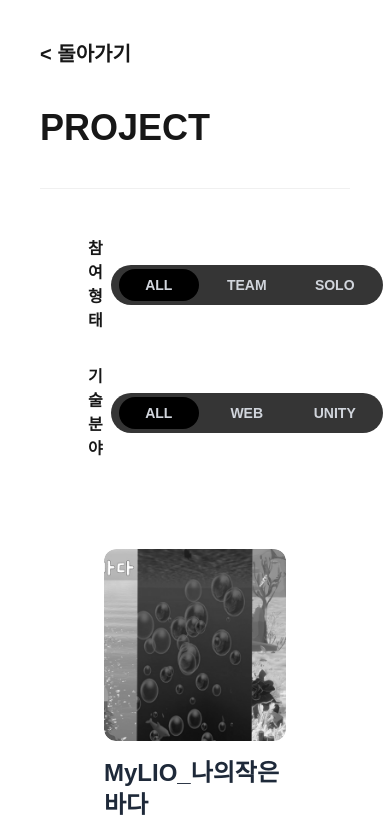
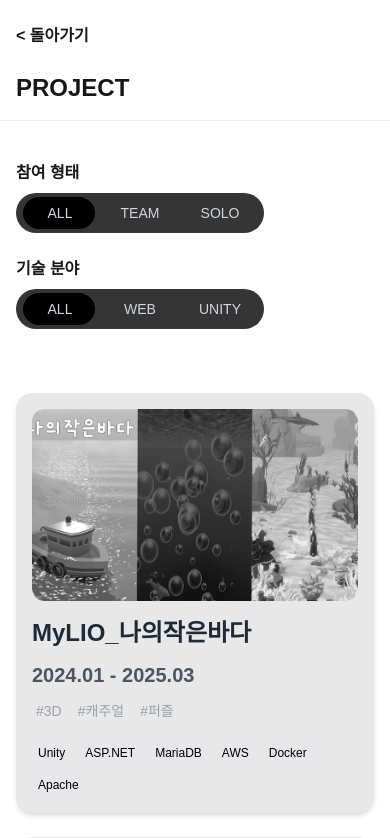
Before and after one commit to Nuuuing/sujin_portfolio, a Next.js app: page /project in a window 390 px wide. Shown: the top 838 px of the page. Built offline with nearby package versions, Linux system fonts and the light colour scheme; a web font is replaced by a local one.

Commit message:
[Feat] 모바일 비율 적용

```diff
--- a/src/app/page.tsx
+++ b/src/app/page.tsx
@@ -58,13 +58,13 @@ export default function Home() {
     };
 
     return (
-        <div className="w-screen h-screen p-12">
+        <div className="w-full min-h-screen px-4 sm:px-8 lg:px-12">
             <Header />
             <div className="mt-[2rem]">
-                <div className="hidden lg:block fixed left-10 w-[200px] mr-8">
+                <div className="hidden lg:block fixed left-4 top-[8rem] w-[200px]">
                     <Menu onMenuClick={handleMenuClick} active={activeSection} />
                 </div>
-                <div className="flex-1 ml-0 lg:ml-[200px] py-6">
+                <div className="w-full flex-1 ml-0 lg:ml-[200px] py-6">
                     <div ref={mainRef} className="mt-[11rem] mb-[14rem]">
                         <MainSplash />
                     </div>
@@ -78,12 +78,12 @@ export default function Home() {
                         <ContactSection />
                     </div>
                 </div>
-                <div className='w-100% mx-20 py-8 border-[#f0f0f0] border-t-1 text-sm'>
+                <div className="w-full px-4 sm:px-8 md:px-20 py-8 border-t border-[#f0f0f0] text-sm text-center">
                     <p>본 페이지는 상업적 목적이 아닌 개인 포트폴리오용으로 제작되었습니다.</p>
                     <p>© 2025 Kim Sujin. All Rights Reserved.</p>
                 </div>
             </div>
             <ScrollToTopButton />
         </div>
-  );
+    );
 }
--- a/src/app/project/detail/[id]/page.tsx
+++ b/src/app/project/detail/[id]/page.tsx
@@ -51,11 +51,11 @@ export default async function ProjectDetail(props: { params: Params }) {
                                 </p>
                             ))}
                         </div>
-                        <div className="flex justify-between items-end mx-1 mt-[1.5rem] mb-[1.5rem]">
-                            <p className='text-4xl font-bold text-[#e9e9e9]'>
+                        <div className="flex flex-col sm:flex-row sm:justify-between sm:items-end gap-2 mx-1 mt-[1.5rem] mb-[1.5rem]">
+                            <p className="text-4xl font-bold text-[#e9e9e9]">
                                 {data?.projName}
                             </p>
-                            <p className="text-3xl">
+                            <p className="text-3xl text-gray-300">
                                 {dayjs(data?.startDate).format('YYYY.MM')} - {data?.endDate ? dayjs(data?.endDate).format('YYYY.MM') : 'ING'}
                             </p>
                         </div>
@@ -102,15 +102,13 @@ export default async function ProjectDetail(props: { params: Params }) {
                         <div className="text-xl mt-[1.5rem]">
                             {data?.projDesc}
                         </div>
-
-                        <div className="mb-[4rem]" />
-                        {data?.projDescDetail &&
-                            (<div className="flex justify-center mb-[4rem]">
-                                <div>
+                        {data?.projDescDetail && (
+                            <div className="flex justify-center mb-[4rem]">
+                                <div className="w-full px-2 sm:px-0">
                                     {data?.imgUrl && (
                                         data.imgUrl.length === 1 ? (
                                             <div className="mb-[3rem] flex justify-center">
-                                                <div className="max-w-[900px] w-full">
+                                                <div className="w-full max-w-[100%] sm:max-w-[900px]">
                                                     <ImageWithFallback
                                                         className="w-full h-auto rounded-3xl"
                                                         src={data.imgUrl[0] || `${prepImg}`}
@@ -122,7 +120,7 @@ export default async function ProjectDetail(props: { params: Params }) {
                                                 </div>
                                             </div>
                                         ) : (
-                                            <div className="grid grid-cols-2 gap-4 mb-[3rem]">
+                                            <div className="grid grid-cols-1 sm:grid-cols-2 gap-4 mb-[3rem]">
                                                 {data.imgUrl.map((url: string, index: number) => (
                                                     <ImageWithFallback
                                                         key={index}
@@ -137,10 +135,8 @@ export default async function ProjectDetail(props: { params: Params }) {
                                             </div>
                                         )
                                     )}
-                                    <div className="items-end mx-[5rem]">
-                                        <p className="text-xl font-bold text-[#72AAFF] mr-[0.7rem]">
-                                            OVERVIEW
-                                        </p>
+                                    <div className="px-0 sm:px-2">
+                                        <p className="text-xl font-bold text-[#72AAFF] mb-2">OVERVIEW</p>
                                         {data.projDescDetail.split('\n').map((paragraph, idx) => (
                                             <p key={idx} className="leading-relaxed">
                                                 {parseContent(paragraph)}
@@ -148,12 +144,12 @@ export default async function ProjectDetail(props: { params: Params }) {
                                         ))}
                                     </div>
                                 </div>
-                            </div>)}
-
+                            </div>
+                        )}
                         <div className="flex flex-col items-center">
                             {data?.roles && (
                                 <div className="w-full max-w-[1200px] mx-[3rem]">
-                                    <p className="text-2xl font-bold text-[#FFFFFF] mb-4"> [ 담당 부분 ] </p>
+                                    <p className="text-2xl font-bold text-[#FFFFFF] mb-4 sm:mb-2"> [ 담당 부분 ] </p>
                                     {data.roles.map((role: contentsT, index: number) => (
                                         <ContentsContainer key={`role-${index}`} data={role} />
                                     ))}
--- a/src/app/project/page.tsx
+++ b/src/app/project/page.tsx
@@ -41,7 +41,7 @@ export default function ProjectPage() {
         {ptcOptions.map((opt) => (
           <div
             key={opt}
-            className="w-20 text-center cursor-pointer z-10"
+            className="min-w-[4.5rem] text-center cursor-pointer z-10 px-2"
             onClick={() => setParticipation(opt)}
           >
             <span className="text-sm text-gray-300 p-1">{opt}</span>
@@ -57,7 +57,7 @@ export default function ProjectPage() {
         {techOptions.map((opt) => (
           <div
             key={opt}
-            className="w-20 text-center cursor-pointer z-10"
+            className="min-w-[4.5rem] text-center cursor-pointer z-10 px-2"
             onClick={() => setTechField(opt)}
           >
             <span className="text-sm text-gray-300">{opt}</span>
@@ -67,14 +67,11 @@ export default function ProjectPage() {
 
       <div style={{ marginTop: '4rem' }} />
       {filteredData.length > 0 ? (
-        <>
+        <div className="grid grid-cols-1 sm:grid-cols-2 lg:grid-cols-3 gap-6">
           {filteredData.map((data, index) => (
-            <ProjDetailCard
-              key={index}
-              data={data}
-            />
+            <ProjDetailCard key={index} data={data} />
           ))}
-        </>
+        </div>
       ) : (
         <div className="text-gray-400">조건에 맞는 프로젝트가 없습니다.</div>
       )}
--- a/src/components/career/Detail/CareerTg.tsx
+++ b/src/components/career/Detail/CareerTg.tsx
@@ -4,19 +4,28 @@ import { careerSubT, skillStackT } from "@/types";
 export const CareerTg = () => {
 
     return (
-        <>
+        <div className="px-4 sm:px-8">
             <div className="mb-[4rem]">
                 <div className="mb-[1rem]">
                     <h2 className="text-3xl font-bold">(주)티지</h2>
-                    <div className="ml-[0.5rem] mt-[0.5rem]">
+                    <div className="mt-2 space-y-1 text-sm sm:text-base text-gray-300">
                         <p>공공 IT(데이터, ISP) 컨설팅</p>
-                        <p>플랫폼팀&nbsp; • &nbsp;주임</p>
+                        <p>플랫폼팀 • 주임</p>
                     </div>
                 </div>
-                <div>
-                    <p className="bg-gray-600 text-sm px-3 py-1 rounded-full inline-block mr-[1rem] font-bold">2022.04 - 2024.02(2Y)</p>
-                    <p className="bg-gray-600 text-sm px-3 py-1 rounded-full inline-block mr-[1rem] font-bold">WEB FULLSTACK</p>
-                    <p className="bg-gray-600 text-sm px-3 py-1 rounded-full inline-block mr-[1rem] font-bold">SI&nbsp; • &nbsp;SM</p>
+                <div className="flex flex-wrap gap-2">
+                    {[
+                        "2022.04 - 2024.02(2Y)",
+                        "WEB FULLSTACK",
+                        "SI • SM",
+                    ].map((label, i) => (
+                        <p
+                            key={i}
+                            className="bg-gray-600 text-sm px-3 py-1 rounded-full font-bold"
+                        >
+                            {label}
+                        </p>
+                    ))}
                 </div>
             </div>
             <h2 className="text-3xl font-bold mb-[1rem] py-3">Project</h2>
@@ -29,7 +38,7 @@ export const CareerTg = () => {
                     )
                 })
             }
-        </>
+        </div>
     )
 }
 
@@ -41,20 +50,23 @@ const CareerDetailItem = (props: CareerDetailItemProps) => {
 
     return (
         <div className="bg-gray-900 shadow-md rounded-2xl p-4 border border-gray-700">
-            <div className="flex items-center justify-between mb-2">
+            {/* 상단 제목 영역 */}
+            <div className="flex flex-col sm:flex-row sm:items-center sm:justify-between mb-2 gap-1">
                 <div className="font-bold text-lg">
-                    {data?.startTerm ? `${data.startTerm.getFullYear()}.${String(data.startTerm.getMonth()).padStart(2, '0')}` : 'N/A'}
+                    {data?.startTerm ? `${data.startTerm.getFullYear()}.${String(data.startTerm.getMonth() + 1).padStart(2, '0')}` : 'N/A'}
                     &nbsp;-&nbsp;
-                    {data?.endTerm ? `${data.endTerm.getFullYear()}.${String(data.endTerm.getMonth()).padStart(2, '0')}` : 'ING'}
-                    <p className="font-medium text-lg">{data.projTitle}</p>
+                    {data?.endTerm ? `${data.endTerm.getFullYear()}.${String(data.endTerm.getMonth() + 1).padStart(2, '0')}` : 'ING'}
+                    <p className="font-medium text-lg mt-1">{data.projTitle}</p>
                 </div>
-                <div className="font-semibold text-blue-100 text-sm">{data.type}</div>
+                <div className="font-semibold text-blue-100 text-base">{data.type}</div>
             </div>
 
+            {/* 설명 */}
             <div className="mb-3 text-sm leading-relaxed">
                 <p>{data.description}</p>
             </div>
 
+            {/* 기술 스택 */}
             <div className="flex flex-wrap gap-2">
                 {data.skills?.map((data: skillStackT, index) => (
                     <span
--- a/src/components/career/Detail/CareerUph.tsx
+++ b/src/components/career/Detail/CareerUph.tsx
@@ -1,37 +1,42 @@
 export const CareerUph = () => {
     return (
-        <>
-            <div className="mb-[3rem]">
-                <div className="mb-[1rem]">
+        <div className="px-4 sm:px-8">
+            {/* 회사 정보 */}
+            <div className="mb-12">
+                <div className="mb-4">
                     <h2 className="text-3xl font-bold">(주)유팜몰</h2>
-                    <div className="ml-[0.5rem] mt-[0.5rem]">
+                    <div className="mt-2 space-y-1 text-sm sm:text-base text-gray-300">
                         <p>약국 전자상거래</p>
-                        <p>개발팀&nbsp; • &nbsp;주임</p>
+                        <p>개발팀 • 주임</p>
                     </div>
                 </div>
-                <div>
-                    <p className="bg-gray-600 text-sm px-3 py-1 rounded-full inline-block mr-[1rem] font-bold">2025.03 - ING</p>
-                    <p className="bg-gray-600 text-sm px-3 py-1 rounded-full inline-block mr-[1rem] font-bold">WEB FULLSTACK</p>
+
+                {/* 기간 & 포지션 */}
+                <div className="flex flex-wrap gap-2 mt-2">
+                    <p className="bg-gray-600 text-xs sm:text-sm px-3 py-1 rounded-full font-bold">2025.03 - ING</p>
+                    <p className="bg-gray-600 text-xs sm:text-sm px-3 py-1 rounded-full font-bold">WEB FULLSTACK</p>
                 </div>
             </div>
-            <div>
-                <div className="mb-[2rem]">
-                    <p className="bg-gray-700 text-sm px-3 py-1 rounded-full inline-block mr-[0.5rem]">C#</p>
-                    <p className="bg-gray-700 text-sm px-3 py-1 rounded-full inline-block mr-[0.5rem]">ASP.NET</p>
-                    <p className="bg-gray-700 text-sm px-3 py-1 rounded-full inline-block mr-[0.5rem]">IIS</p>
-                    <p className="bg-gray-700 text-sm px-3 py-1 rounded-full inline-block mr-[0.5rem]">MSSQL</p>
-                    <p className="bg-gray-700 text-sm px-3 py-1 rounded-full inline-block mr-[0.5rem]">JAVA</p>
+
+            {/* 기술 스택 */}
+            <div className="mb-8 flex flex-wrap gap-2">
+                {['C#', 'ASP.NET', 'IIS', 'MSSQL', 'JAVA'].map((skill) => (
+                    <p key={skill} className="bg-gray-700 text-sm px-3 py-1 rounded-full font-medium">
+                        {skill}
+                    </p>
+                ))}
             </div>
-                <div className="text-lg">
-                    <p>• 시스템 기능 개선 및 운영 고도화 작업 수행  </p>
+
+            {/* 업무 내용 */}
+            <div className="text-sm sm:text-base leading-relaxed space-y-2">
+                <p>• 시스템 기능 개선 및 운영 고도화 작업 수행</p>
                 <p>• 영업 부서 및 관련 부서와의 지속적인 커뮤니케이션을 통한 요구사항 분석 및 반영</p>
                 <p>• MSSQL 기반 프로시저 최적화, 대용량 데이터 처리 성능 개선</p>
-                    <p>• 대규모 거래 데이터 관리 데이터 정합성 유지 및 품질 관리</p>
+                <p>• 대규모 거래 데이터 관리, 데이터 정합성 유지 및 품질 관리</p>
                 <p>• 도매 거래처 ERP DB 연동 시스템 유지관리 및 장애 대응</p>
                 <p>• 시스템 이슈 대응</p>
                 <p>• 경쟁사 데이터 수집 및 분석을 위한 외부 시스템 개발</p>
             </div>
         </div>
-        </>
-    )
-}
+    );
+};
--- a/src/components/common/Search.tsx
+++ b/src/components/common/Search.tsx
@@ -1,31 +1,39 @@
 'use client';
 
 import { motion } from "motion/react";
+import { useEffect, useState } from "react";
 
 interface SearchProps {
     title: string;
-    motionArea?: number[];
-    motionIndex?: number;
     motionKey?: string;
-    children: React.ReactNode
+    motionArea: number[];
+    motionIndex: number;
+    children: React.ReactNode;
 }
 
-export const Search = (props: SearchProps) => {
-    const { title, motionArea, motionIndex, children, motionKey } = props;
+export const Search = ({ title, motionKey, motionArea, motionIndex, children }: SearchProps) => {
+    const [isSmall, setIsSmall] = useState(false);
 
-    const shouldAnimate = motionArea && motionKey && typeof motionIndex === 'number';
+    useEffect(() => {
+        const handleResize = () => {
+            setIsSmall(window.innerWidth < 640);
+        };
+        handleResize(); // 초기값 설정
+        window.addEventListener('resize', handleResize);
+        return () => window.removeEventListener('resize', handleResize);
+    }, []);
+
+    const left = `${isSmall ? motionArea[motionIndex] * 0.9 : motionArea[motionIndex]}rem`;
 
     return (
-        <div className="flex items-center mb-4">
-            <p className="w-24 p-2 font-extrabold">{title}</p>
-            <div className="font-extrabold relative flex justify-center bg-[#353535] rounded-full p-2 gap-2 min-w-[17rem]">
-                {shouldAnimate && (
+        <div className="mb-6 w-full">
+            <p className="font-extrabold mb-2 sm:mb-0 sm:w-24">{title}</p>
+            <div className="relative flex flex-wrap justify-start sm:justify-center bg-[#353535] rounded-full p-2 gap-2 w-fit max-w-full">
+                {motionKey && (
                     <motion.div
                         layoutId={motionKey}
-                        className="absolute top-1 bottom-1 w-20 rounded-full bg-black z-0"
-                        style={{
-                            left: `${motionArea[motionIndex]}rem`
-                        }}
+                        className="absolute top-1 bottom-1 w-[4.5rem] sm:w-20 rounded-full bg-black z-0"
+                        style={{ left }}
                         transition={{ type: 'spring', stiffness: 500, damping: 30 }}
                     />
                 )}
@@ -33,4 +41,4 @@ export const Search = (props: SearchProps) => {
             </div>
         </div>
     );
-}
+};
--- a/src/components/layouts/DetailLayout.tsx
+++ b/src/components/layouts/DetailLayout.tsx
@@ -10,36 +10,38 @@ interface DetailLayoutProps {
 
 export const DetailLayout = (props: DetailLayoutProps) => {
     const { children, title } = props;
-    const router = useRouter()
+    const router = useRouter();
 
     const handleBack = () => {
-        router.back()
-    }
+        router.back();
+    };
 
     return (
-        <div>
+        <div className="w-full">
+            {/* 돌아가기 버튼 */}
             <div
-                onClick={() => handleBack()}
-                className="w-full flex items-center p-10 text-xl font-bold cursor-pointer">
-                <h1> &lt; 돌아가기</h1>
+                onClick={handleBack}
+                className="w-full flex items-center px-4 sm:px-8 py-6 text-base sm:text-xl font-bold cursor-pointer"
+            >
+                <h1>&lt; 돌아가기</h1>
             </div>
-            {
-                title && (
-                    <div className="pl-10">
-                        <h1 className="text-4xl font-bold">{title}</h1>
-                    </div>
-                )
-            }
 
-            <div className="m-10 border-t-1 border-[#f0f0f0]">
-                <div className="px-10 py-10">
+            {title && (
+                <div className="px-4 sm:px-8 mb-4">
+                    <h1 className="text-2xl sm:text-4xl font-bold">{title}</h1>
+                </div>
+            )}
+
+            <div className="w-full border-t border-[#f0f0f0]">
+                <div className="px-4 sm:px-8 py-10">
                     {children}
                 </div>
             </div>
-            <div className='w-100% mx-20 py-8 border-[#f0f0f0] border-t-1 text-sm'>
+
+            <div className="w-full px-4 sm:px-8 md:px-20 py-8 border-t border-[#f0f0f0] text-sm text-center">
                 <p>본 페이지는 상업적 목적이 아닌 개인 포트폴리오용으로 제작되었습니다.</p>
                 <p>© 2025 Kim Sujin. All Rights Reserved.</p>
             </div>
-        </div >
+        </div>
     );
 };
--- a/src/components/main/CareerSection.tsx
+++ b/src/components/main/CareerSection.tsx
@@ -5,7 +5,10 @@ import { careerT } from "@/types";
 import React from "react";
 
 export const CareerSection = () => {
-    const CareerMainData = careerData.map((data: careerT, index: number) => (
+    const CareerMainData = careerData
+        .slice()
+        .reverse()
+        .map((data: careerT, index: number) => (
             <React.Fragment key={`carr-wrap-${index}`}>
                 <CareerItem key={`carr-${index}`} data={data} />
                 {index < careerData.length - 1 && (
--- a/src/components/main/MainSplash.tsx
+++ b/src/components/main/MainSplash.tsx
@@ -12,18 +12,16 @@ export const MainSplash = () => {
                 transition={{ duration: 1.4, ease: "easeOut" }}
                 whileInView={{ opacity: 1, y: 0 }}
                 viewport={{ once: false, amount: 0.3 }}
-                className="lg:mx-[5rem] font-medium text-center text-[2.8rem] ">
-                <p>
-                    다양한 경험, 더 넓은 시야.
-                </p>
-                <p>
-                    성장으로 길을 찾아가는
-                </p>
+                className="mx-4 sm:mx-8 lg:mx-[5rem] font-medium text-center text-[2rem] sm:text-[2.5rem] md:text-[2.8rem] leading-snug break-keep"
+            >
+                <p>다양한 경험, 더 넓은 시야.</p>
+                <p>성장으로 길을 찾아가는</p>
                 <p>
                     개발자 <span className="font-semibold text-[#72AAFF]">김수진</span>입니다.
                 </p>
             </motion.div>
-            <div className="mt-[6rem]">
+
+            <div className="mt-16 sm:mt-24">
                 <ArrowIcon />
             </div>
         </>
--- a/src/components/main/ProjSection.tsx
+++ b/src/components/main/ProjSection.tsx
@@ -57,7 +57,7 @@ export const ProjSection = () => {
                     {ptcOptions.map((opt) => (
                         <div
                             key={opt}
-                            className="w-20 text-center cursor-pointer z-10"
+                            className="min-w-[4.5rem] text-center cursor-pointer z-10 px-2"
                             onClick={() => setParticipation(opt)}
                         >
                             <span className="text-sm text-gray-300 p-1">{opt}</span>
@@ -74,7 +74,7 @@ export const ProjSection = () => {
                     {techOptions.map((opt) => (
                         <div
                             key={opt}
-                            className="w-20 text-center cursor-pointer z-10"
+                            className="min-w-[4.5rem] text-center cursor-pointer z-10 px-2"
                             onClick={() => setTechField(opt)}
                         >
                             <span className="text-sm text-gray-300">{opt}</span>
--- a/src/components/project/detail/ProjDetailCard.tsx
+++ b/src/components/project/detail/ProjDetailCard.tsx
@@ -1,5 +1,6 @@
 'use client'
 
+import { BaseCard } from "@/components/common";
 import { projectT, skillStackT } from "@/types";
 import { motion } from "motion/react";
 import Link from "next/link";
@@ -12,15 +13,13 @@ export const ProjDetailCard = (props: ProjDetailCardProps) => {
 
     return (
         <Link href={{ pathname: `/project/detail/${data.key}`}}>
-            <div className="group m-2 p-4 flex flex-col md:flex-row hover:bg-[#3b3b3b] rounded-xl">
-                <div className="w-full md:w-1/5 flex justify-center">
-                    <div className="w-48 h-48 overflow-hidden rounded-xl mb-4 md:mb-0">
-                        <motion.img
-                            src={`${data.imgUrl}`}
-                            alt={data.projName}
-                            className="w-48 h-48 object-cover rounded-xl grayscale group-hover:grayscale-0 group-hover:scale-110 transition-all duration-300"
-                        />
-                    </div>
+            <BaseCard className="group">
+                  <div className="w-full h-48 overflow-hidden rounded-xl mb-4">
+                    <motion.img
+                        src={`${data.imgUrl}`}
+                        alt={data.projName}
+                        className="w-full h-48 object-cover rounded-xl mb-4 grayscale group-hover:grayscale-0 group-hover:scale-115 transition-all duration-300"
+                    />
                 </div>
 
                 <div className="w-full md:w-4/5 md:ml-5">
@@ -51,7 +50,7 @@ export const ProjDetailCard = (props: ProjDetailCardProps) => {
                         </div>
                     )}
                 </div>
-            </div>
+            </BaseCard>
         </Link>
     )
 }
```
Lines whose indentation alone changed are shown as unchanged.
